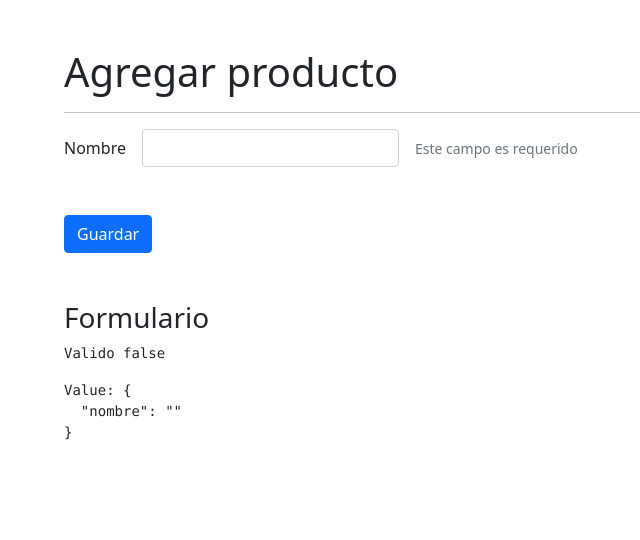
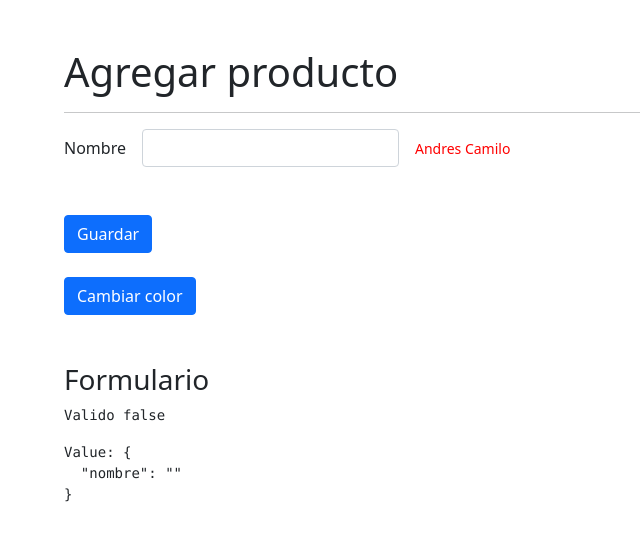
Before and after one commit to AndresCamiloChavez/DirectivasApp, an Angular app: page /productos/agregar in a window 1280 px wide. Shown: the top 540 px of the page, without its empty margins (18-658 px from the left). Built offline with nearby package versions, Linux system fonts and the light colour scheme.

Commit message:
Implemetación de directivas y ciclo de vida mediante set de inputs

```diff
--- a/src/app/productos/pages/agregar/agregar.component.html
+++ b/src/app/productos/pages/agregar/agregar.component.html
@@ -10,14 +10,17 @@
         <div class="col-auto">
             <input formControlName="nombre" class="form-control">
         </div>
-        <div class="col-auto">
-            <span *ngIf="tieneError('nombre')" class="form-text"
-            >Este campo es requerido</span>
+        <div  class="col-auto">
+            <span appErrorMsg [mensaje]="mensaje" [color]="color" *ngIf="tieneError('nombre')"
+            ></span>
         </div>
     </div>
     <div class="row mt-5">
         <div class="col">
-            <button class="btn btn-primary">Guardar</button>
+            <button class="btn btn-primary" (click)="changeName()">Guardar</button>
+            <br>
+            <br>
+            <button class="btn btn-primary" (click)="changeColor()">Cambiar color</button>
         </div>
     </div>
 </form>
--- a/src/app/productos/pages/agregar/agregar.component.ts
+++ b/src/app/productos/pages/agregar/agregar.component.ts
@@ -7,6 +7,8 @@ import { FormBuilder, FormGroup, Validators } from '@angular/forms';
 })
 export class AgregarComponent implements OnInit {
 
+  mensaje: string = 'Andres Camilo';
+  color: string = 'red';
 
   constructor(private form: FormBuilder) { }
   miFormulario: FormGroup = this.form.group({
@@ -21,5 +23,12 @@ export class AgregarComponent implements OnInit {
   tieneError(campo: string): boolean{
     return this.miFormulario.get(campo)?.invalid ?? false;
   }
+  changeName(){
+    this.mensaje = 'Esto debe ser otro nombre';
+  }
+  changeColor(){
+    const color = "#xxxxxx".replace(/x/g, y=>(Math.random()*16|0).toString(16));
+    this.color = color;
+  }
 
 }
--- a/src/app/productos/productos.module.ts
+++ b/src/app/productos/productos.module.ts
@@ -1,9 +1,10 @@
 import { NgModule } from '@angular/core';
 import { CommonModule } from '@angular/common';
+import { ReactiveFormsModule } from '@angular/forms';
 
 import { ProductosRoutingModule } from './productos-routing.module';
 import { AgregarComponent } from './pages/agregar/agregar.component';
-import { ReactiveFormsModule } from '@angular/forms';
+import { SharedModule } from '../shared/shared.module';
 
 
 @NgModule({
@@ -13,7 +14,8 @@ import { ReactiveFormsModule } from '@angular/forms';
   imports: [
     CommonModule,
     ProductosRoutingModule,
-    ReactiveFormsModule
+    ReactiveFormsModule,
+    SharedModule
   ]
 })
 export class ProductosModule { }
--- /dev/null
+++ b/src/app/shared/directives/error-msg.directive.ts
@@ -0,0 +1,52 @@
+import { Directive, ElementRef, Input, OnChanges, OnInit, SimpleChanges } from '@angular/core';
+
+@Directive({
+  selector: '[appErrorMsg]'
+})
+export class ErrorMsgDirective implements OnInit, OnChanges{
+
+  htmlElement!: ElementRef<HTMLElement>
+  _mensaje: string = '';
+  _color : string = 'red';
+
+  @Input() set color(valor: string){
+    if(valor){
+      this.htmlElement.nativeElement.style.color= valor;
+    }
+  }
+
+  @Input() set mensaje(valor: string){
+      this.htmlElement.nativeElement.innerText = valor;
+      this._mensaje = valor;
+  };
+
+  constructor(private el: ElementRef<HTMLElement> ) {
+     this.htmlElement = el;
+  }
+
+  ngOnInit(): void {
+    this.setColor();
+    this.htmlElement.nativeElement.innerText = this._mensaje;
+    this.htmlElement.nativeElement.classList.add('form-text');
+    // this.htmlElement.nativeElement.addEventListener("",()=>{
+    //   console.log('evento');
+
+    // })
+    console.log('Ng on Init en la directiva');
+
+  }
+  ngOnChanges(changes: SimpleChanges): void {
+    // console.log('Cambios',changes);
+    // if(changes['mensaje'] != null) {
+    //   this.htmlElement.nativeElement.innerText = changes['mensaje'].currentValue;
+    // }
+    // if(changes['color'] != null) {
+    //   this.htmlElement.nativeElement.style.color= changes['color'].currentValue;
+    // };
+    }
+
+  setColor(){
+    this.htmlElement.nativeElement.style.color = this.color;
+  }
+
+}
```
Also changed, not shown: src/app/shared/shared.module.ts (+6 -3 lines).
